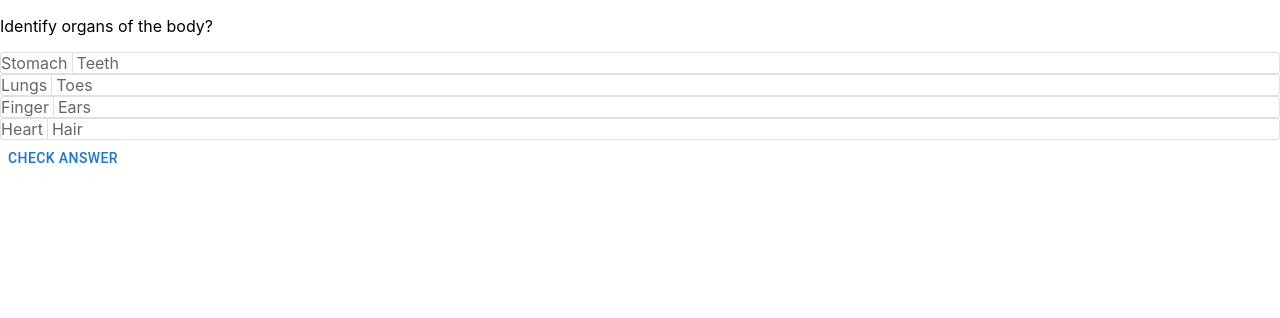
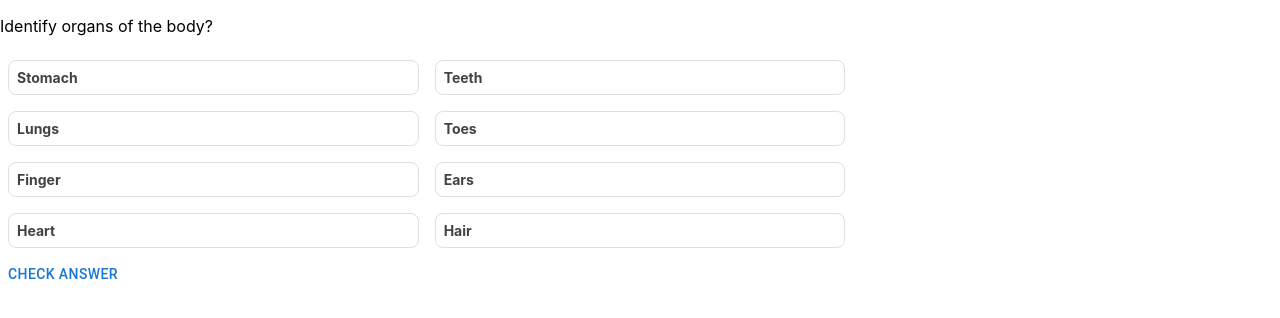
Before and after one commit to dhunt787/senecaTechTaskDhunt, a React (Create React App) app: page / in a window 1280 px wide. Shown: the top 318 px of the page. Built offline with nearby package versions, Linux system fonts and the light colour scheme; the HTML template or start-up script is replaced by a standard one.

Commit message:
changing to box grid template

```diff
--- a/src/Components/QuestionSlider.tsx
+++ b/src/Components/QuestionSlider.tsx
@@ -1,7 +1,7 @@
 import React from "react";
 import { questionSet1, questionSet2 } from "../Data/questionSets";
 import { questionSet } from "../Interfaces";
-import Box from '@mui/material/Box';
+import Box, { BoxProps } from '@mui/material/Box';
 import { Button } from "@mui/material";
 import Divider from '@mui/material/Divider';
 
@@ -11,35 +11,38 @@ import Divider from '@mui/material/Divider';
 //a function to jumble the answers
 
 const answers = [...questionSet1.AnswerSet];
-console.log('answers in Divider', answers);
+
+const Item: Function = (props: BoxProps) => {
+    const { sx, ...other } = props;
+    return (
+      <Box
+        sx={{
+          bgcolor: (theme) => (theme.palette.mode === 'dark' ? '#101010' : '#fff'),
+          color: (theme) => (theme.palette.mode === 'dark' ? 'grey.300' : 'grey.800'),
+          border: '1px solid',
+          borderColor: (theme) =>
+            theme.palette.mode === 'dark' ? 'grey.800' : 'grey.300',
+          p: 1,
+          m: 1,
+          borderRadius: 2,
+          fontSize: '0.875rem',
+          fontWeight: '700',
+          ...sx,
+        }}
+        {...other}
+      />
+    );
+  }
 
 const RenderAnswers: Function = (questionSet1: questionSet) => {
     return(answers.map((answer) => {
-        return(<div>
-            <Box
-            sx={{
-            display: 'flex',
-            alignItems: 'center',
-            width: 'fit',
-            border: (theme) => `1px solid ${theme.palette.divider}`,
-            borderRadius: 1,
-            bgcolor: 'background.paper',
-            color: 'text.secondary',
-            '& svg': {
-                m: 1.5,
-            },
-            '& hr': {
-                mx: 0.5,
-            },
-            }}
-
-      >
-          <>{answer.answerString1}</>
-          <Divider orientation="vertical" flexItem />
-          <>{answer.answerString2}</>
-
-      </Box>
-        </div>)
+        return(
+        <div style={{ width: '100%' }}>
+            <Box sx={{ display: 'grid', gridTemplateColumns: 'repeat(3, 1fr)' }}>
+            <Item>{answer.answerString1}</Item>
+            <Item>{answer.answerString2}</Item>
+            </Box>
+      </div>)
     })
     )
 };
```
